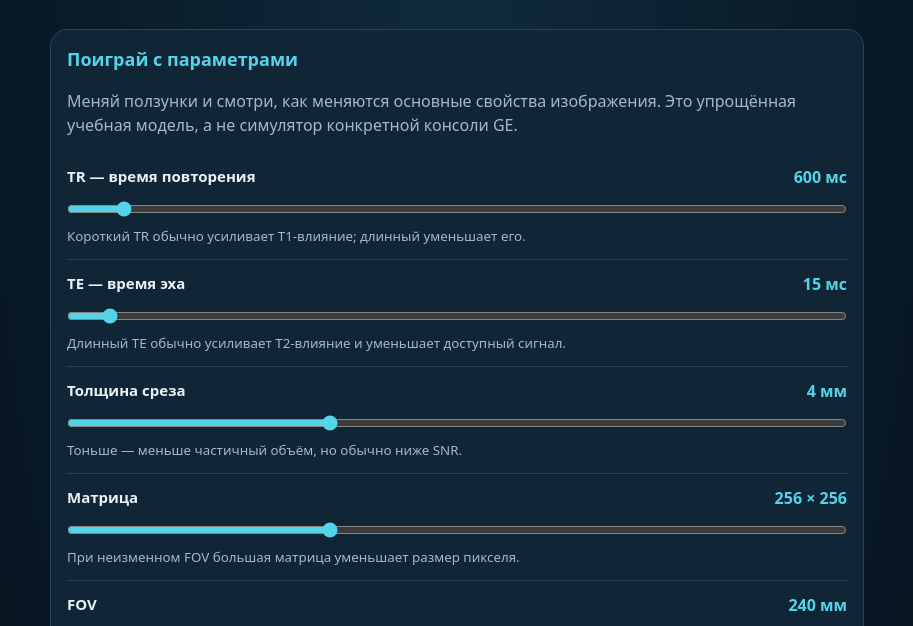
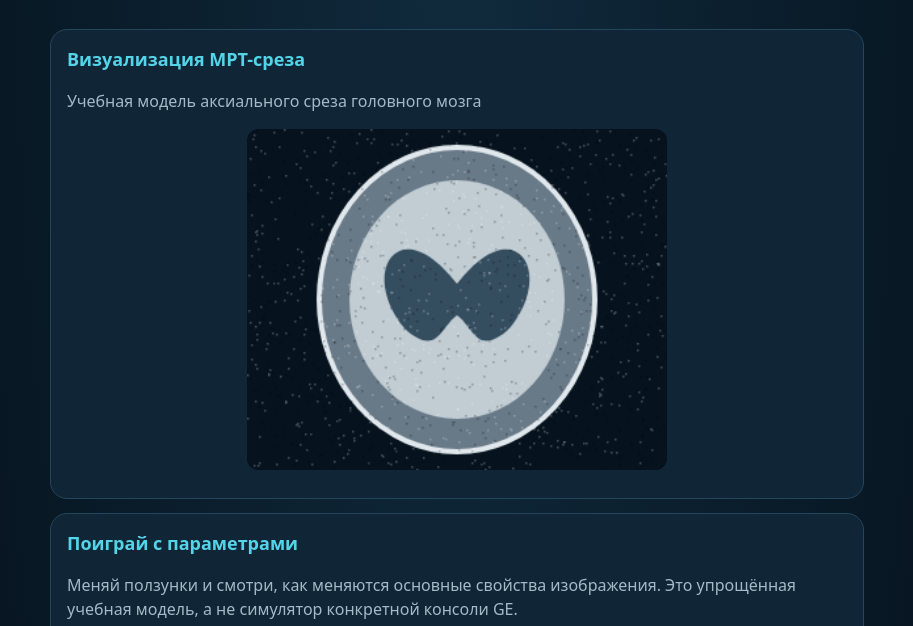
Before and after one commit to s6rhpftz6d-boop/mrt-pomoshnik, a plain HTML site: page trainer.html in a window 1280 px wide. Shown: the part 97-723 px from the top of the page, without its empty margins (183-1096 px from the left). Drawn offline with Linux system fonts and the light colour scheme.

Commit message:
Update trainer.html

```diff
--- a/trainer.html
+++ b/trainer.html
@@ -30,4 +30,4 @@ let base=(v.tr/600)*(v.nex);$('time').textContent='Относительно ст
 ids.forEach(k=>$(k).addEventListener('input',update));$('reset').onclick=()=>{ids.forEach(k=>$(k).value=initial[k]);$('feedback').textContent='';update()};
 let q=0;const tasks=[{q:'Изображение шумное. Какой параметр из перечисленных напрямую увеличивает усреднение сигнала?',a:['Увеличить NEX','Увеличить FOV','Уменьшить толщину'],c:0,w:'Верно: при прочих равных увеличение NEX повышает SNR, но увеличивает время.'},{q:'Нужно уменьшить размер пикселя, сохранив FOV. Что логичнее изменить в учебной модели?',a:['Увеличить матрицу','Уменьшить матрицу','Увеличить толщину'],c:0,w:'Верно: больше элементов матрицы на той же области — меньше размер пикселя.'},{q:'При прочих равных толстый срез чаще приводит к чему?',a:['Более выраженному частичному объёму','Всегда меньшему шуму без компромиссов','Уменьшению FOV'],c:0,w:'Верно: воксель охватывает больший объём тканей, и сигналы могут усредняться.'}];
 function drawTask(){let t=tasks[q];$('task').textContent=t.q;$('feedback').textContent='';document.querySelectorAll('[data-answer]').forEach((b,i)=>{b.textContent=t.a[i];b.onclick=()=>{$('feedback').textContent=Number(b.dataset.answer)===t.c?t.w:'Не совсем. Подумай, какой параметр непосредственно отвечает за эту задачу.'}})}$('next').onclick=()=>{q=(q+1)%tasks.length;drawTask()};update();drawTask();
-</script></body></html>
+</script><script src="./brain-slice.js"></script></body></html>
```
